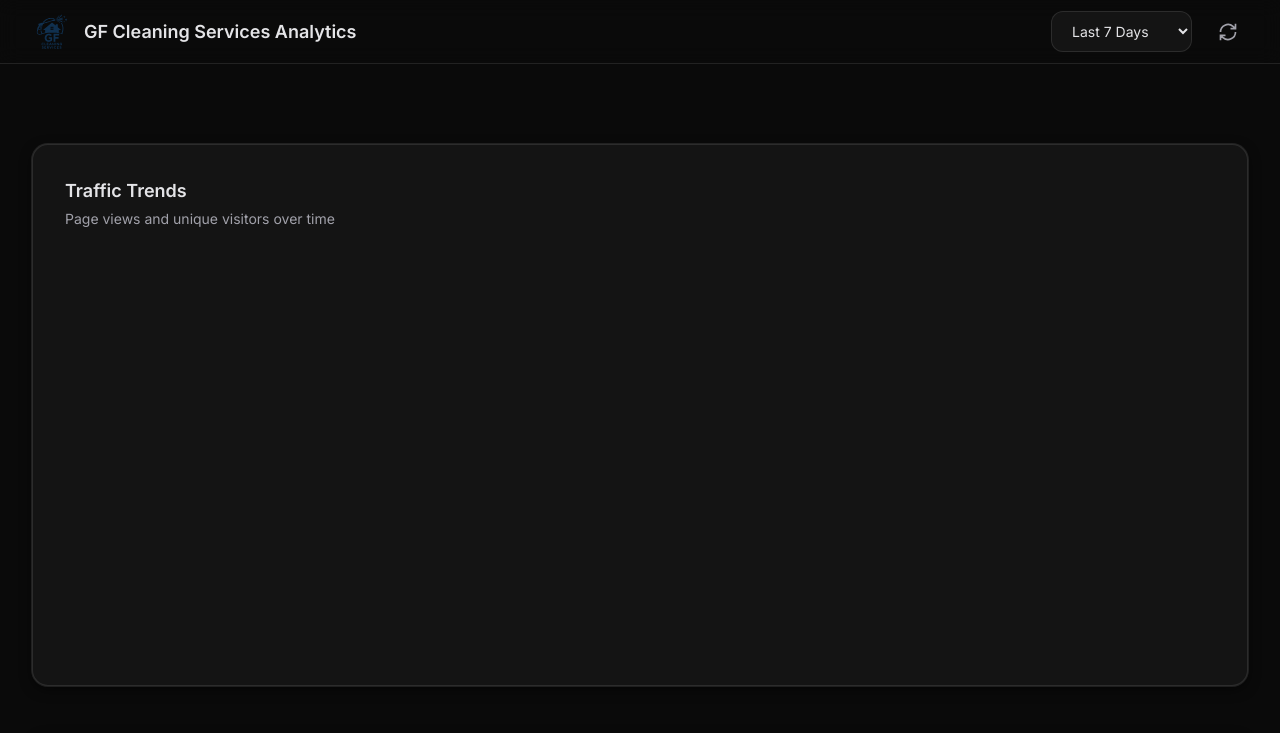
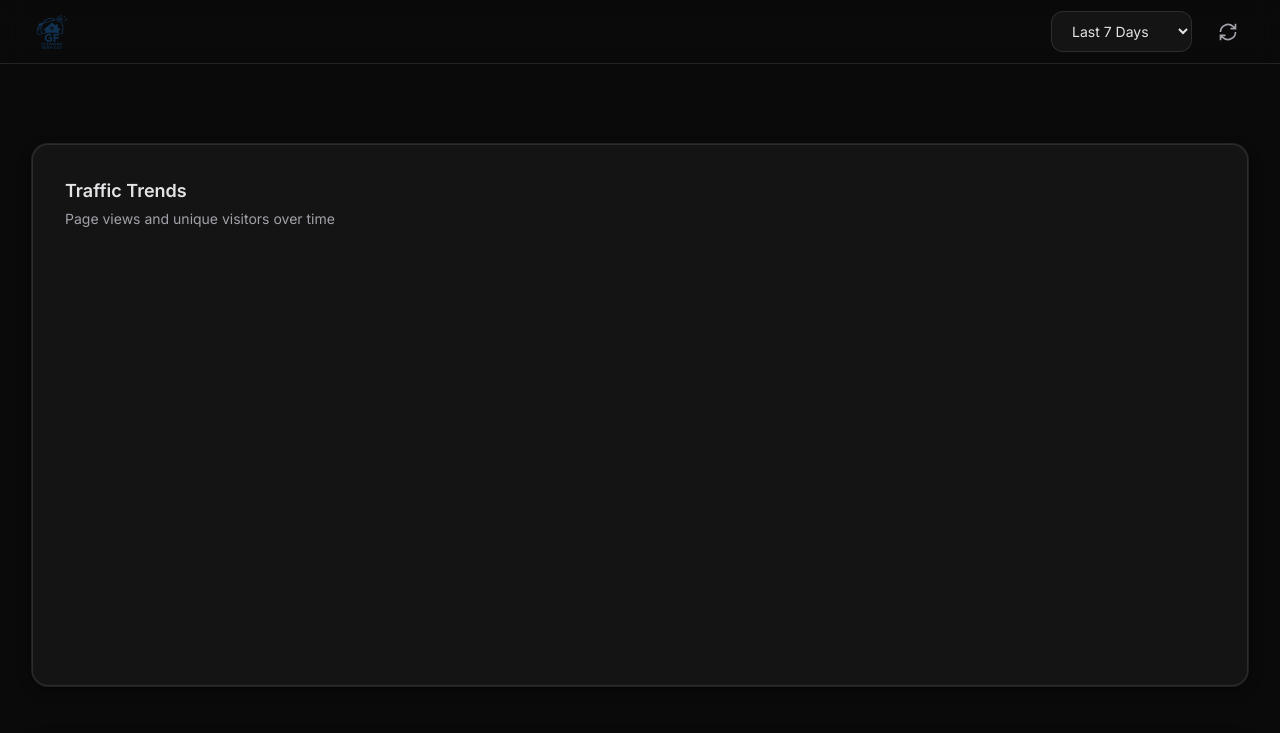
Before and after one commit to gfcleaningservices/gfcleaningservices.github.io, a plain HTML site: page analytics-dashboard.html in a window 1280 px wide. Shown: the top 733 px of the page. Drawn offline with nearby package versions, Linux system fonts and the light colour scheme.

Commit message:
Update analytics-dashboard.html

```diff
--- a/analytics-dashboard.html
+++ b/analytics-dashboard.html
@@ -483,7 +483,6 @@
     <nav class="navbar">
         <div class="navbar-brand">
             <img src="./images/gf_logo.svg" alt="GF Logo" class="navbar-logo">
-            <span>GF Cleaning Services Analytics</span>
         </div>
         <div class="navbar-actions">
             <select id="dateRangeFilter">
```
